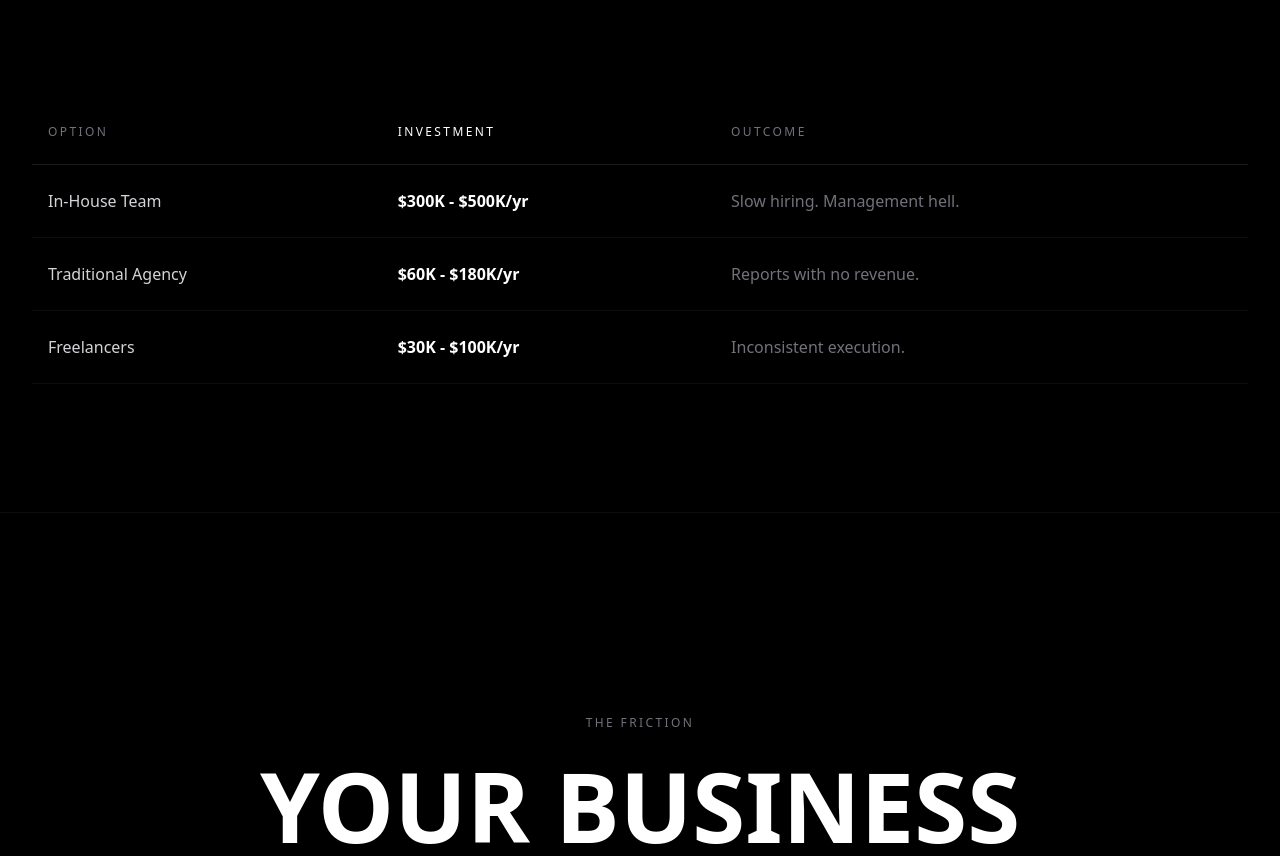
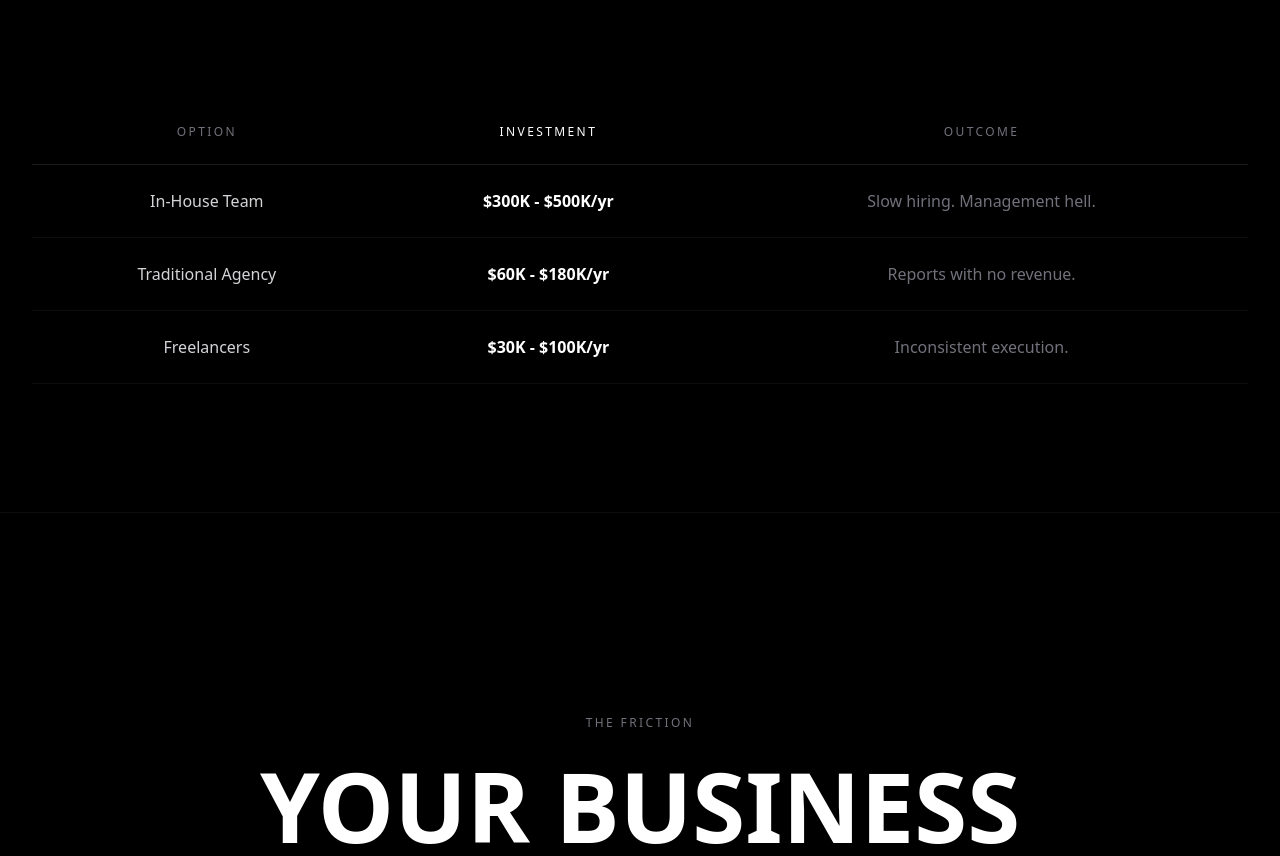
Before and after one commit to contact474/mynewstaff-landing, a Next.js app: page / in a window 1280 px wide. Shown: the part 1146-2002 px from the top of the page. Built offline with nearby package versions, Linux system fonts and the light colour scheme.

Commit message:
Fix styling: Center all table text

```diff
--- a/src/app/page.tsx
+++ b/src/app/page.tsx
@@ -33,7 +33,7 @@ export default function Home() {
         {/* Chapter 3: The Landscape */}
         <Section id="landscape" subtitle="The Landscape" title={<>EVERYONE SELLS <br /> YOU <span className="shimmer-text">PIECES.</span></>}>
           <div className="w-full overflow-x-auto">
-            <table className="w-full text-left border-collapse min-w-[600px]">
+            <table className="w-full text-center border-collapse min-w-[600px]">
               <thead>
                 <tr className="border-b border-white/10 text-xs uppercase tracking-[0.2em] text-zinc-500">
                   <th className="py-6 px-4 font-normal">Option</th>
--- a/src/app/scale/page.tsx
+++ b/src/app/scale/page.tsx
@@ -33,7 +33,7 @@ export default function Scale() {
                 {/* Section 2: The Shift */}
                 <Section id="shift" subtitle="The Shift" title={<>OBSOLETE <br /> <span className="shimmer-text">MODEL.</span></>}>
                     <div className="w-full overflow-x-auto">
-                        <table className="w-full text-left border-collapse min-w-[600px]">
+                        <table className="w-full text-center border-collapse min-w-[600px]">
                             <thead>
                                 <tr className="border-b border-white/10 text-xs uppercase tracking-[0.2em] text-zinc-500">
                                     <th className="py-6 px-4 font-normal">Metric</th>
```
